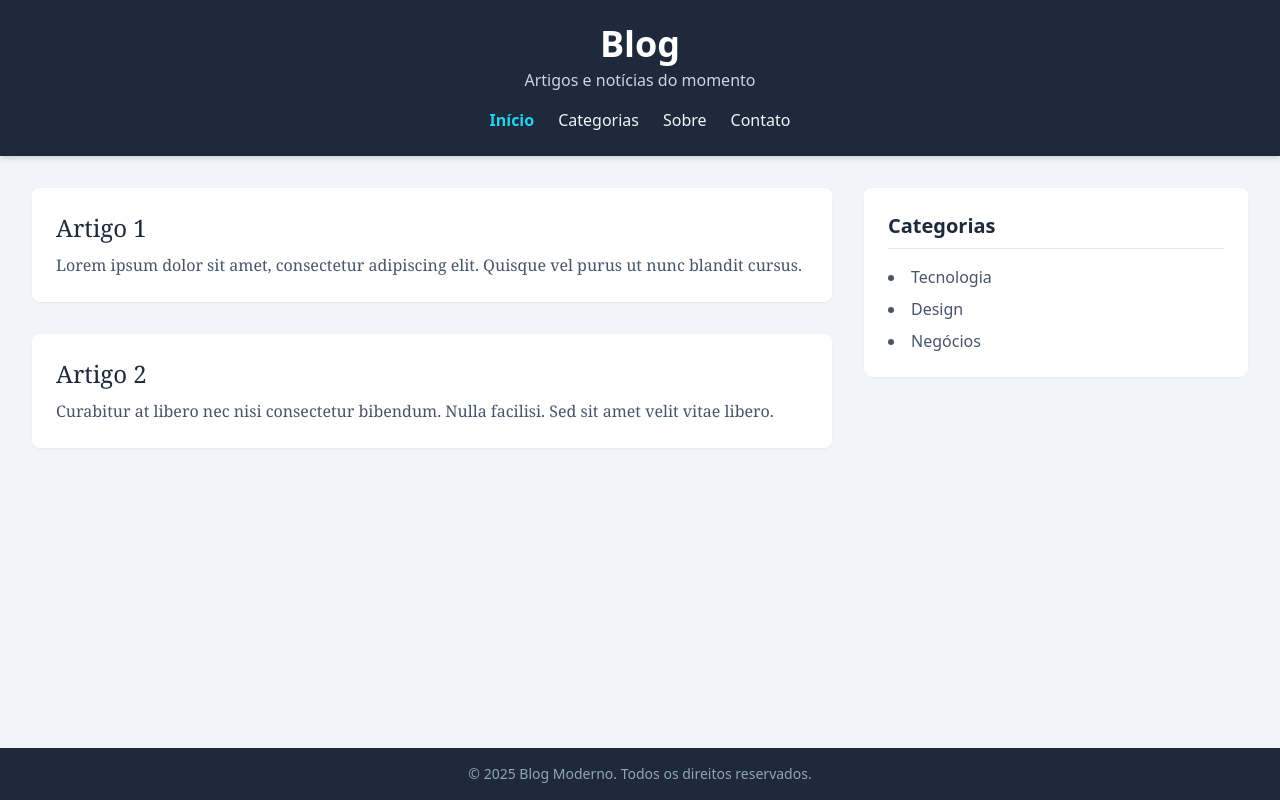
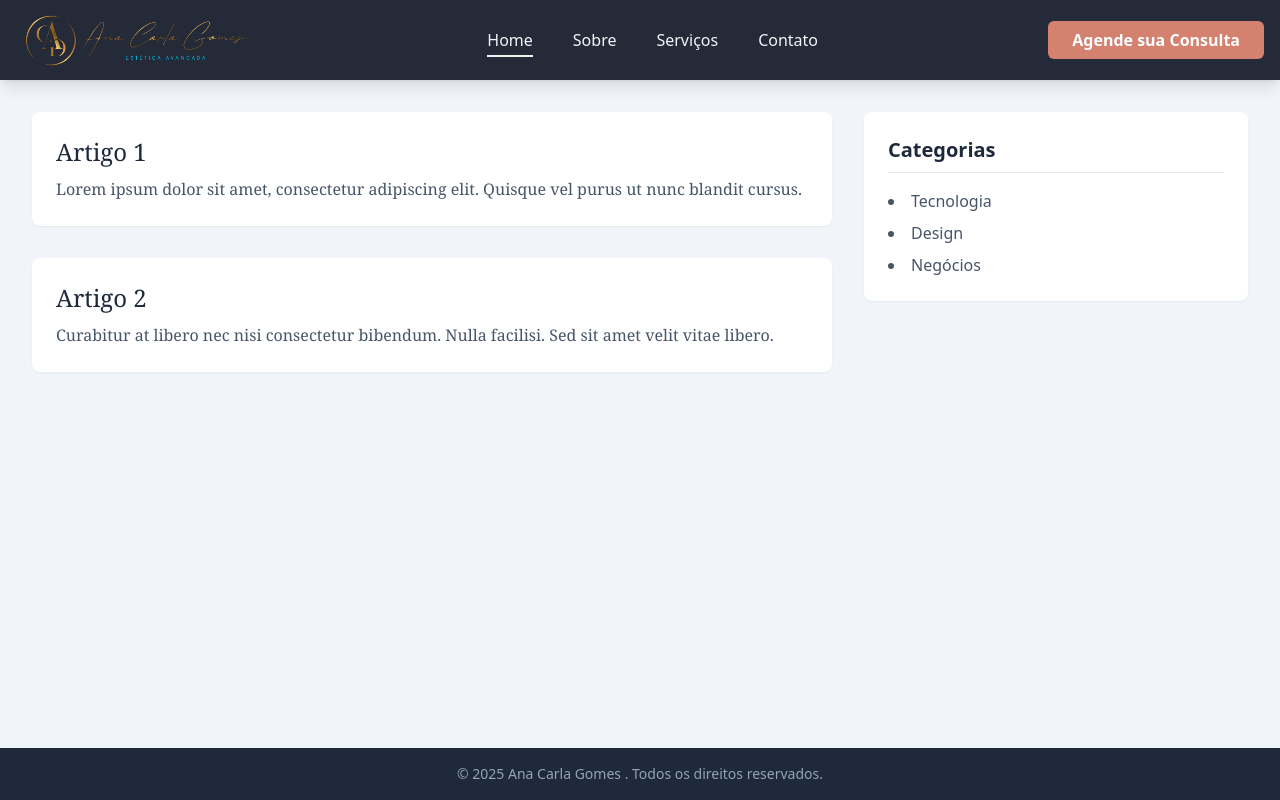
Before and after one commit to Pamelamorim1/BLOG_REACT, a React (Vite) app: page / in a window 1280 px wide. Built offline with nearby package versions, Linux system fonts and the light colour scheme.

Commit message:
[AJUSTE] Layout atualizado com base em conversas com a cliente e alinhamento.

```diff
--- a/src/App.jsx
+++ b/src/App.jsx
@@ -3,7 +3,7 @@ import { Routes, Route } from 'react-router-dom';
 import Header from './components/Header';
 import Footer from './components/Footer';
 import Home from './pages/Home';
-import Categorias from './pages/Categorias';
+import Servicos from './pages/Servicos';
 import Sobre from './pages/Sobre';
 import Contato from './pages/Contato';
 
@@ -15,8 +15,8 @@ export default function App() {
       <main className="container mx-auto p-4 md:p-8 flex-grow">
         <Routes>
           <Route path="/" element={<Home />} />
-          <Route path="/categorias" element={<Categorias />} />
           <Route path="/sobre" element={<Sobre />} />
+          <Route path="/servicos" element={<Servicos />} />
           <Route path="/contato" element={<Contato />} />
         </Routes>
       </main>
--- a/src/components/Footer.jsx
+++ b/src/components/Footer.jsx
@@ -7,7 +7,7 @@ export default function Footer() {
 
         <footer className="bg-slate-800 text-slate-400 mt-auto">
             <div className="container mx-auto px-4 py-4 text-center text-sm">
-                <p>© {currentYear} Blog Moderno. Todos os direitos reservados.</p>
+                <p>© {currentYear} Ana Carla Gomes . Todos os direitos reservados.</p>
             </div>
         </footer>
     );
--- a/src/components/Header.jsx
+++ b/src/components/Header.jsx
@@ -1,31 +1,57 @@
 // src/components/Header.jsx
 import { Link, NavLink } from 'react-router-dom';
 
+const LOGO_PATH = '/images/ana-carla-gomes-logo.png';
+
+const Logo = () => (
+    <Link to="/" className="flex items-center space-x-2"> {/* Use flex para alinhar o logo e texto se quiser */}
+        <img
+            src={LOGO_PATH}
+            alt="Ana Carla Gomes Estética Avançada"
+            className="h-16 md:h-16 object-contain" // Ajuste o tamanho conforme necessário
+        />
+        {/* Você pode manter o texto descritivo abaixo da imagem ou removê-lo */}
+        {/* <span className="sr-only">Ana Carla Gomes Estética Avançada</span> */}
+        {/* Ou, se o logo não tiver o texto, você pode manter um texto estilizado ao lado: */}
+        {/* <div>
+        <span className="block text-lg font-serif text-primary-gold">Ana Carla Gomes</span>
+        <span className="block text-xs font-sans tracking-widest text-slate-300">ESTÉTICA AVANÇADA</span>
+    </div> */}
+    </Link>
+);
+
 export default function Header() {
+    const WHATSAPP_LINK = "https://wa.me/5511994038306?text=Ol%C3%A1%2C%20vi%20seu%20site%20e%20gostaria%20de%20agendar%20uma%20consulta.";
+
+    // Atualizamos os links para corresponder à nova imagem
     const navLinks = [
-        { title: 'Início', path: '/' },
-        { title: 'Categorias', path: '/categorias' },
+        { title: 'Home', path: '/' },
         { title: 'Sobre', path: '/sobre' },
+        { title: 'Serviços', path: '/servicos' },
         { title: 'Contato', path: '/contato' },
     ];
 
     return (
-        <header className="bg-slate-800 text-white shadow-md">
-            <div className="container mx-auto px-4 py-6 text-center">
-                {/* O Link aqui faz o título ser clicável para voltar para a Home */}
-                <Link to="/">
-                    <h1 className="text-4xl font-bold">Blog</h1>
-                    <p className="text-slate-300 mt-1">Artigos e notícias do momento</p>
-                </Link>
-                <nav className="mt-4">
-                    <ul className="flex justify-center gap-4 sm:gap-6">
+        // Fundo escuro e sombra sutil
+        <header className="bg-primary-dark shadow-lg sticky top-0 z-50">
+            {/* Container principal com Flexbox */}
+            <div className="container mx-auto px-4 flex items-center justify-between py-2">
+                {/* Logo na Esquerda */}
+                <div className="flex-shrink-0">
+                    <Logo />
+                </div>
+
+                {/* Navegação no Centro (escondida em telas pequenas) */}
+                <nav className="hidden md:flex">
+                    <ul className="flex items-center gap-10">
                         {navLinks.map((link) => (
                             <li key={link.title}>
-                                {/* Usamos NavLink para poder estilizar o link ativo */}
                                 <NavLink
                                     to={link.path}
+                                    // Estiliza o link ativo com uma borda inferior
                                     className={({ isActive }) =>
-                                        `transition-colors hover:text-cyan-400 ${isActive ? 'text-cyan-400 font-semibold' : 'text-slate-100'}`
+                                        `text-slate-100 hover:text-primary-gold transition-colors pb-1
+                     ${isActive ? 'border-b-2 border-primary-gold' : 'border-b-2 border-transparent'}`
                                     }
                                 >
                                     {link.title}
@@ -34,6 +60,18 @@ export default function Header() {
                         ))}
                     </ul>
                 </nav>
+
+                {/* Botão CTA na Direita */}
+                <div>
+                    <a
+                        href={WHATSAPP_LINK}
+                        target="_blank" // Abre o WhatsApp em uma nova aba
+                        rel="noopener noreferrer" // Medida de segurança para links externos
+                        className="bg-primary-orange text-white font-semibold px-6 py-2 rounded-md hover:opacity-90 transition-opacity"
+                    >
+                        Agende sua Consulta
+                    </a>
+                </div>
             </div>
         </header>
     );
--- /dev/null
+++ b/src/components/ServiceCard.jsx
@@ -0,0 +1,32 @@
+// src/components/ServiceCard.jsx
+
+// O ícone pode ser um componente SVG ou uma imagem.
+// Para este exemplo, passaremos o ícone como um componente React (JSX).
+export default function ServiceCard({ icon, title, description }) {
+    return (
+        // O card em si. Note que ele não tem largura definida aqui,
+        // a largura será controlada pelo container do carrossel.
+        <div className="bg-slate-100 rounded-lg p-8 h-full flex flex-col items-center text-center shadow-sm">
+            {/* Círculo do Ícone */}
+            <div className="w-24 h-24 mb-6 flex items-center justify-center rounded-full border-2 border-primary-orange">
+                <div className="text-primary-orange">
+                    {icon}
+                </div>
+            </div>
+
+            {/* Título do Serviço */}
+            <h3 className="text-xl font-semibold text-slate-800 mb-2">{title}</h3>
+
+            {/* Descrição */}
+            <p className="text-slate-500 mb-6 flex-grow">{description}</p>
+
+            {/* Botão */}
+            <a
+                href="#"
+                className="mt-auto bg-primary-orange text-white font-semibold px-8 py-2 rounded-md hover:opacity-90 transition-opacity"
+            >
+                Saiba mais
+            </a>
+        </div>
+    );
+}
--- a/src/pages/Categorias.jsx
+++ /dev/null
@@ -1,12 +0,0 @@
-// src/pages/Categorias.jsx
-export default function Categorias() {
-    return (
-        <div className="bg-white p-8 rounded-lg shadow-sm">
-            <h1 className="text-3xl font-bold text-slate-800">Página de Categorias</h1>
-            <p className="mt-4 text-slate-600">
-                Aqui você encontrará todas as categorias de artigos do nosso blog. Explore os
-                tópicos de Tecnologia, Design e Negócios.
-            </p>
-        </div>
-    );
-}
--- /dev/null
+++ b/src/pages/Servicos.jsx
@@ -0,0 +1,64 @@
+// src/pages/Servicos.jsx
+import ServiceCard from '../components/ServiceCard';
+
+// Ícone de exemplo
+const FacialIcon = () => (
+    <svg xmlns="http://www.w3.org/2000/svg" className="h-12 w-12" fill="none" viewBox="0 0 24 24" stroke="currentColor" strokeWidth={1}>
+        <path strokeLinecap="round" strokeLinejoin="round" d="M19.428 15.428a2.25 2.25 0 00-2.25-2.25-2.25 2.25 0 00-2.25 2.25-2.25 2.25 0 002.25 2.25-2.25 2.25 0 002.25-2.25zM4.572 15.428a2.25 2.25 0 00-2.25-2.25-2.25 2.25 0 00-2.25 2.25-2.25 2.25 0 002.25 2.25-2.25 2.25 0 002.25-2.25zM12 12a5.25 5.25 0 00-5.25 5.25H17.25A5.25 5.25 0 0012 12z" />
+    </svg>
+);
+
+// Dados dos serviços para o carrossel
+const servicesData = [
+    {
+        icon: <FacialIcon />,
+        title: "Harmonização Facial",
+        description: "Realce sua beleza natural com procedimentos seguros e resultados incríveis.",
+    },
+    {
+        icon: <FacialIcon />,
+        title: "Aplicação de Botox",
+        description: "Reduza rugas e linhas de expressão, rejuvenescendo sua aparência.",
+    },
+    {
+        icon: <FacialIcon />,
+        title: "Preenchimento Labial",
+        description: "Conquiste lábios mais volumosos e definidos com naturalidade.",
+    },
+    {
+        icon: <FacialIcon />,
+        title: "Limpeza de Pele",
+        description: "Renove sua pele, removendo impurezas e cravos de forma profunda.",
+    },
+    {
+        icon: <FacialIcon />,
+        title: "Peeling Químico",
+        description: "Tratamento para manchas, acne e envelhecimento cutâneo.",
+    },
+];
+
+
+export default function Servicos() {
+    return (
+        <div className="w-full">
+            <div className="text-center mb-2">
+                <h1 className="text-4xl font-bold text-slate-800">Nossos Serviços</h1>
+                <p className="text-slate-600 mt-2">Conheça os tratamentos que oferecemos para cuidar de você.</p>
+            </div>
+
+            {/* --- Container do Carrossel --- */}
+            <div className="flex overflow-x-auto space-x-8 py-4 snap-x snap-mandatory">
+                {servicesData.map((service, index) => (
+                    // --- Wrapper de cada Slide ---
+                    <div key={index} className="snap-center flex-shrink-0 w-10/12 sm:w-1/2 md:w-1/3 lg:w-1/4">
+                        <ServiceCard
+                            icon={service.icon}
+                            title={service.title}
+                            description={service.description}
+                        />
+                    </div>
+                ))}
+            </div>
+        </div>
+    );
+}
--- a/src/pages/Sobre.jsx
+++ b/src/pages/Sobre.jsx
@@ -1,11 +1,36 @@
+const profileImagePath = '/images/ana-carla-gomes-logo.png';
+
 export default function Sobre() {
     return (
         <div className="bg-white p-8 rounded-lg shadow-sm">
-            <h1 className="text-3xl font-bold text-slate-800">Página de Sobre</h1>
-            <p className="mt-4 text-slate-600">
-                Aqui você encontrará todas as categorias de artigos do nosso blog. Explore os
-                tópicos de Tecnologia, Design e Negócios.
-            </p>
-        </div>
+            <h1 className="text-3xl font-bold text-slate-800">Sobre</h1>
+            {/* Seção única que ocupa a página inteira */}
+            <section className="grid grid-cols-1 md:grid-cols-2 gap-12 items-center py-8">
+
+                {/* Coluna da Imagem (Esquerda em telas de computador) */}
+                <div>
+                    <img
+                        src={profileImagePath}
+                        alt="Retrato de Ana Carla Gomes"
+                        className="rounded-lg shadow-xl w-full h-auto object-cover"
+                    />
+                </div>
+
+                {/* Coluna do Texto (Direita em telas de computador) */}
+                <div>
+                    <h1 className="text-4xl font-bold text-slate-800 mb-4">
+                        Uma paixão por realçar a beleza que já existe em você
+                    </h1>
+                    <p className="text-slate-600 leading-relaxed mb-4">
+                        Olá, sou Ana Carla Gomes, especialista em estética avançada. Minha jornada começou com o desejo de unir ciência e arte para oferecer tratamentos que não apenas transformam a pele, mas também elevam a autoestima e o bem-estar.
+                    </p>
+                    <p className="text-slate-600 leading-relaxed">
+                        Acredito que cada pessoa possui uma beleza única. Meu trabalho é utilizar as técnicas mais modernas e seguras para realçar essa individualidade, sempre com resultados naturais e elegantes, respeitando os seus desejos e a sua saúde.
+                    </p>
+                </div>
+
+            </section>
+
+        </div >
     );
 }
--- a/tailwind.config.js
+++ b/tailwind.config.js
@@ -7,7 +7,14 @@ export default {
     "./src/**/*.{js,ts,jsx,tsx}", // Ajuste aqui para a extensão dos seus arquivos
   ],
   theme: {
-    extend: {},
+    extend: {
+      // Adicione esta seção de cores
+      colors: {
+        'primary-dark': '#242A38',
+        'primary-orange': '#D4816F',
+        'primary-gold': '#EDF3F3',
+      }
+    },
   },
   plugins: [],
 }
--- a/vite.config.js
+++ b/vite.config.js
@@ -3,6 +3,6 @@ import react from '@vitejs/plugin-react'
 
 // https://vite.dev/config/
 export default defineConfig({
-  base: "/BLOG_REACT/",
+  base: "/",
   plugins: [react()],
 })
```
Also changed, not shown: src/pages/Contato.jsx (+50 -6 lines), public/images/ana-carla-gomes-logo.png (added).
